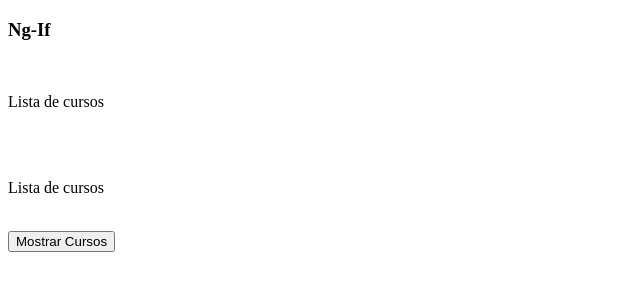
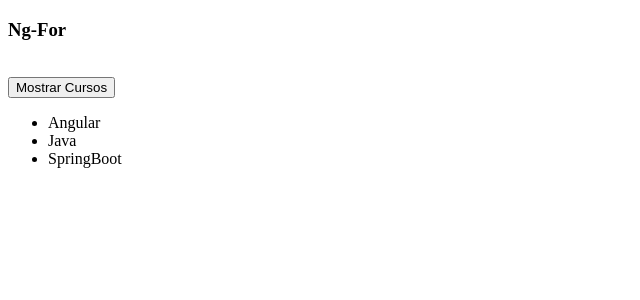
Before and after one commit to Romario-Ferreira/diretivas-angular, an Angular app: page / in a window 1280 px wide. Both pictures are taken after a click on the button "Mostrar Cursos". Shown: the top 300 px of the page, without its empty margins (0-640 px from the left). Built offline with nearby package versions, Linux system fonts and the light colour scheme.

Commit message:
diretiva ng-for

```diff
--- a/src/app/app.component.html
+++ b/src/app/app.component.html
@@ -1 +1,2 @@
-<diretiva-ng-if></diretiva-ng-if>
+<!--diretiva-ng-if></!--diretiva-ng-if-->
+<diretiva-ng-for></diretiva-ng-for>
--- a/src/app/app.module.ts
+++ b/src/app/app.module.ts
@@ -5,11 +5,13 @@
 import { AppComponent } from './app.component';
 import { DiretivaNgIfComponent } from './diretiva-ng-if/diretiva-ng-if.component';
 import { CursosService } from './services/cursos.service';
+import { DiretivaNgForComponent } from './diretiva-ng-for/diretiva-ng-for.component';
 
 @NgModule({
   declarations: [
     AppComponent,
-    DiretivaNgIfComponent
+    DiretivaNgIfComponent,
+    DiretivaNgForComponent
   ],
   imports: [
     BrowserModule,
--- /dev/null
+++ b/src/app/diretiva-ng-for/diretiva-ng-for.component.html
@@ -0,0 +1,13 @@
+<h3>Ng-For</h3>
+
+<br>
+<button (click)="onMostrarCursos()">Mostrar Cursos</button>
+<div *ngIf="mostrarCursos">
+  <ul>
+    <li *ngFor="let curso of cursos"> {{ curso }}</li>
+  </ul>
+</div>
+<br>
+<div>
+  <p *ngIf="!mostrarCursos"> Lista de cursos vazia</p>
+</div>
--- /dev/null
+++ b/src/app/diretiva-ng-for/diretiva-ng-for.component.ts
@@ -0,0 +1,26 @@
+import { Component } from '@angular/core';
+import { CursosService } from '../services/cursos.service';
+
+@Component({
+  selector: 'diretiva-ng-for',
+  templateUrl: './diretiva-ng-for.component.html',
+  styleUrls: ['./diretiva-ng-for.component.scss']
+})
+export class DiretivaNgForComponent {
+
+  cursos: String[] = [];
+  mostrarCursos: boolean = false;
+
+  constructor (private cursoService: CursosService){
+
+  }
+
+  ngOnInit(){
+    this.cursos = this.cursoService.getCursos();
+  }
+
+  onMostrarCursos(){
+    this.mostrarCursos = !this.mostrarCursos;
+  }
+
+}
```
Also changed, not shown: src/app/diretiva-ng-for/diretiva-ng-for.component.scss (added), 1 other file (tests, documents, lock files or other folders).
